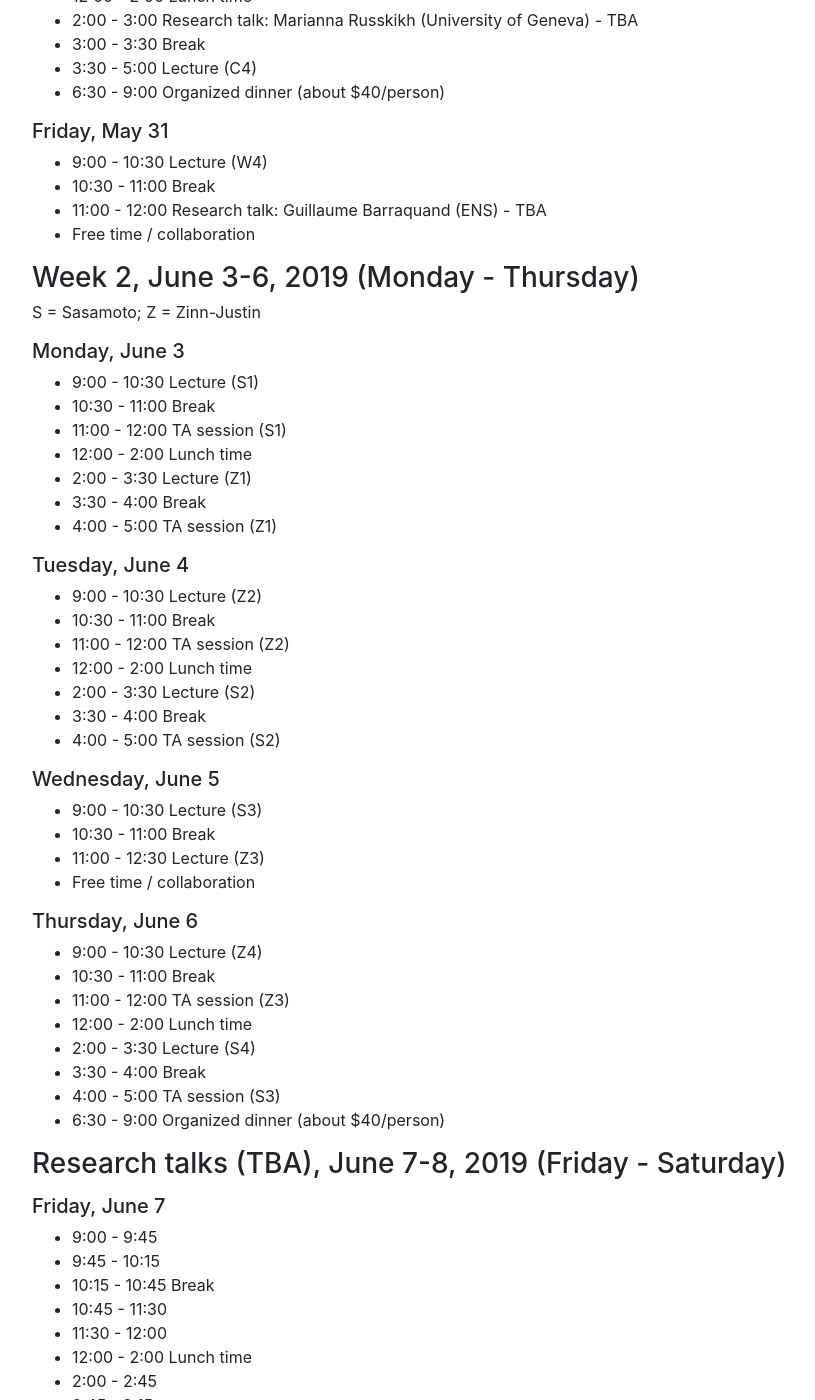
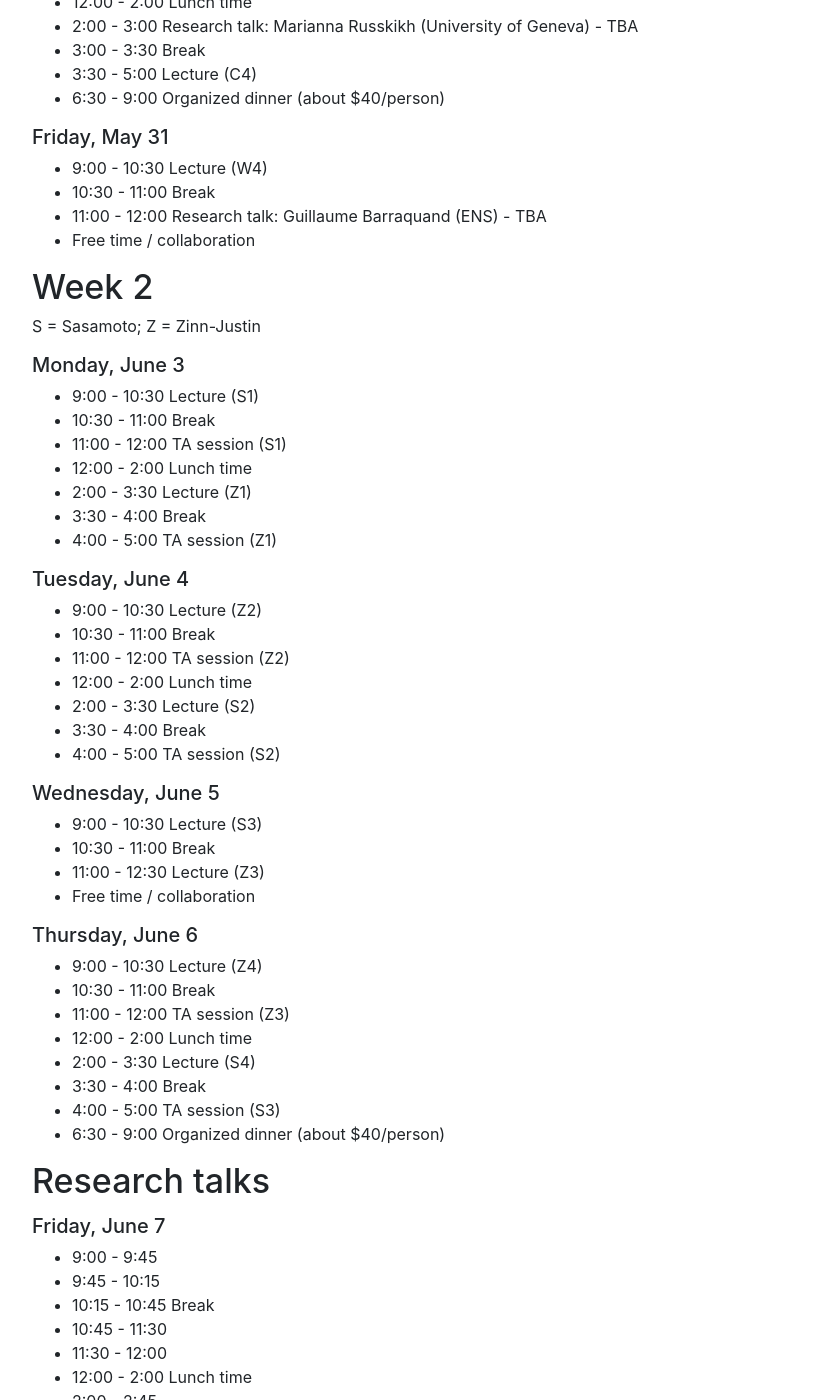
Before and after one commit to int-prob/int-prob-code, a Jekyll site: the page built from vipss2019/schedule.md, in a window 1280 px wide and 1400 px high, scrolled down 1505 px. Shown: the whole window, without its empty margins (53-868 px from the left). Built offline with Jekyll 4.4.1, drawn with Linux system fonts in a browser that asks for light colours; nearby versions of some CDN libraries; some of the changed text lies outside the part shown.

Commit message:
Update schedule.md

```diff
--- a/vipss2019/schedule.md
+++ b/vipss2019/schedule.md
@@ -30,7 +30,7 @@ Scientific Committee: <a href="http://www.math.lsa.umich.edu/~baik/Welcome.html"
 All events are in [Clark Hall](https://goo.gl/maps/KgajNcWymQ8aP9SX8), room 107.
 
 
-## Week 1, May 27-31, 2019 (Monday - Friday)
+# Week 1
 
 C = Chelkak; W = Warnaar
 
@@ -80,7 +80,7 @@ C = Chelkak; W = Warnaar
 - Free time / collaboration
 
 
-## Week 2, June 3-6, 2019 (Monday - Thursday)
+# Week 2
 
 S = Sasamoto; Z = Zinn-Justin
 
@@ -122,7 +122,7 @@ S = Sasamoto; Z = Zinn-Justin
 - 4:00 - 5:00 TA session (S3)
 - 6:30 - 9:00 Organized dinner (about $40/person)
 
-<h2 class="mb-3">Research talks (TBA), June 7-8, 2019 (Friday - Saturday)</h2>
+<h1 class="mb-3">Research talks</h1>
 
 ##### Friday, June 7
 
```
